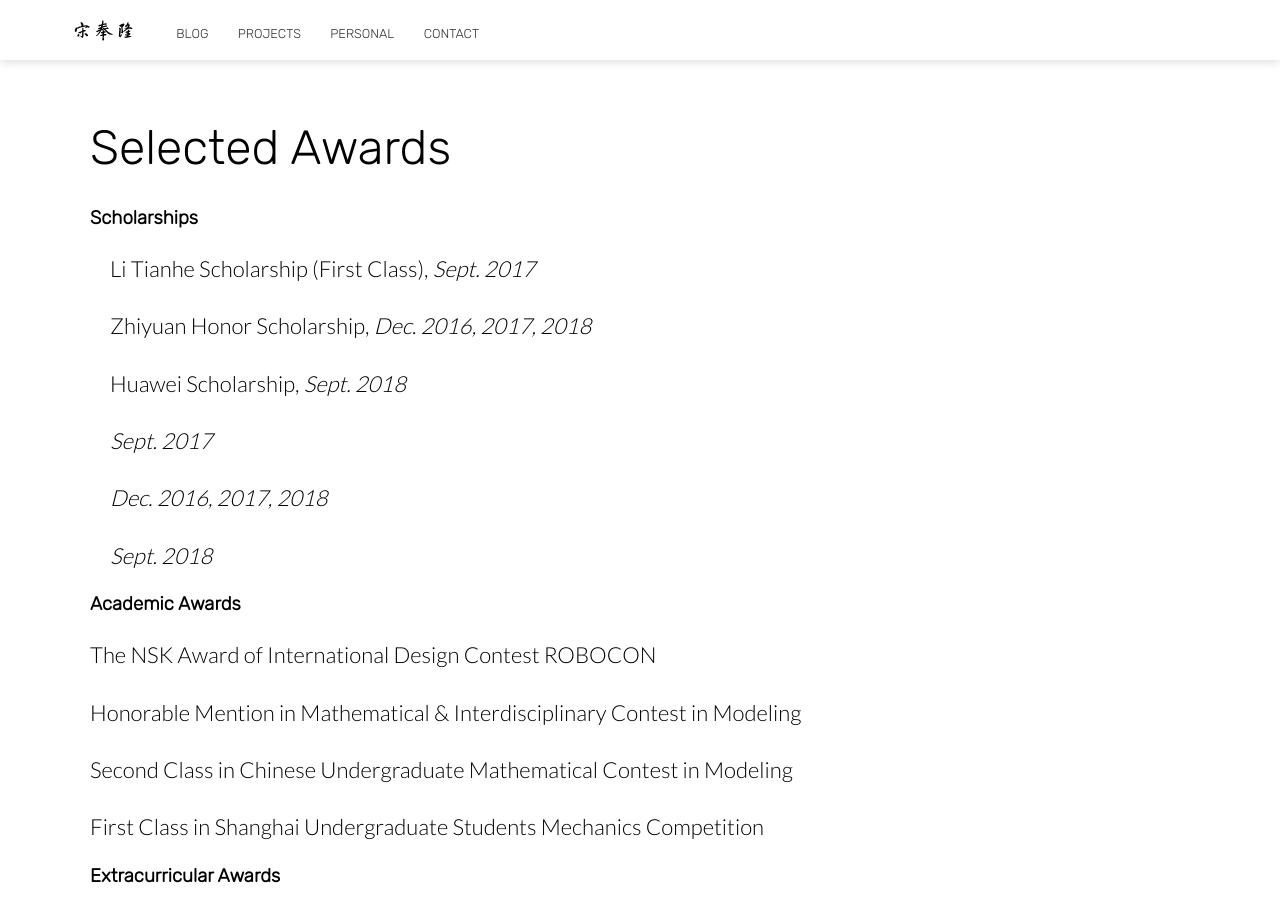
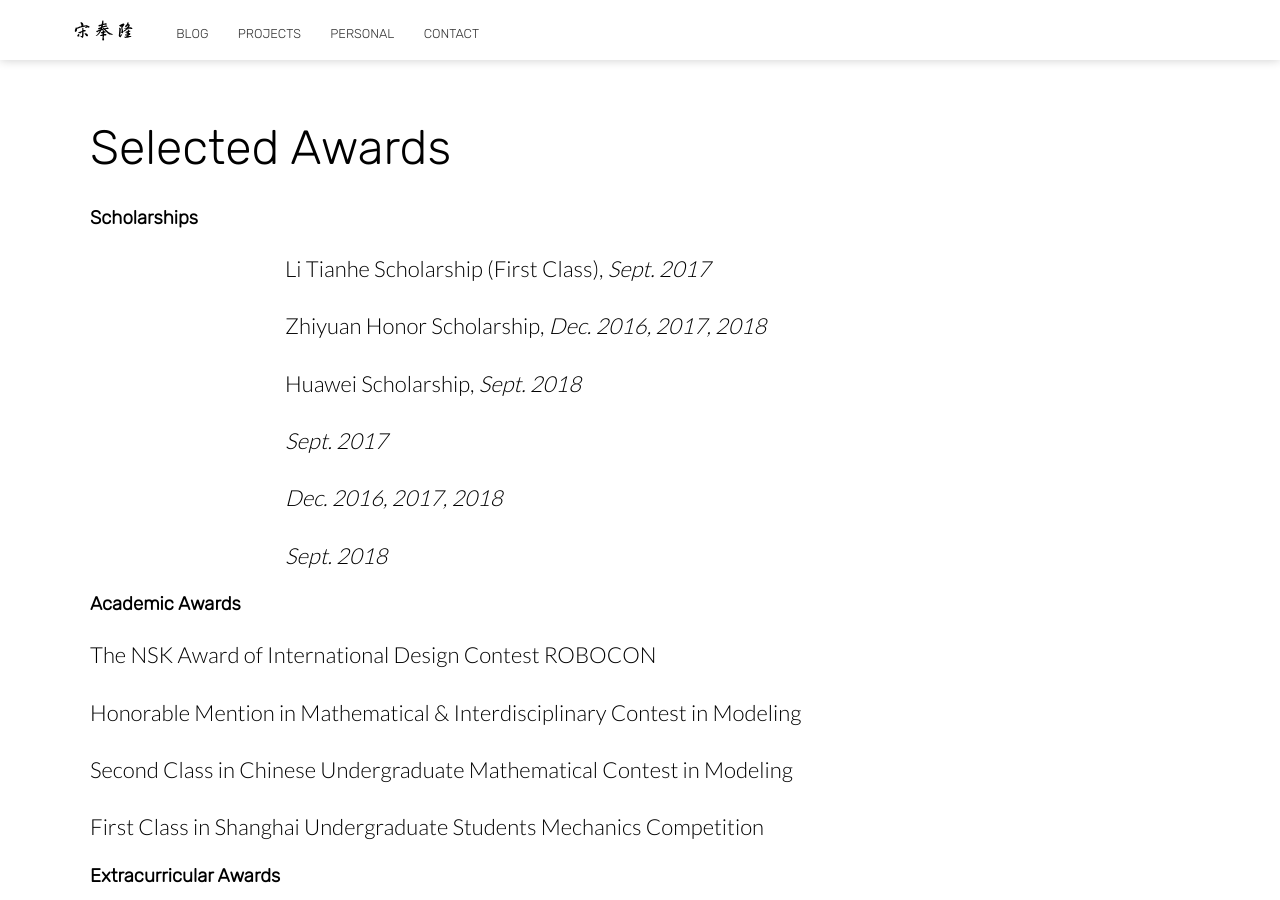
Before and after one commit to FenglongSong/fenglongsong.github.io, a Jekyll site: the page built from index.html, in a window 1280 px wide and 900 px high, scrolled down 1930 px. Built offline with Jekyll 4.4.1, drawn with Linux system fonts in a browser that asks for light colours; nearby versions of some CDN libraries.

Commit message:
Update index.html

```diff
--- a/index.html
+++ b/index.html
@@ -49,6 +49,7 @@ bottom_image: https://unsplash.it/2000/1322?a=.png
 			<div class="text">
 				<h2 class="editable">Selected Awards</h2>
 				<h3 class="editable">Scholarships </h3>
+				<div class="text-container">
 						<div class="text">
 								<p class="editable">Li Tianhe Scholarship (First Class), <i>Sept. 2017</i></p>
 								<p class="editable">Zhiyuan Honor Scholarship, <i>Dec. 2016, 2017, 2018</i></p>
@@ -58,6 +59,8 @@ bottom_image: https://unsplash.it/2000/1322?a=.png
 							<p class="editable"><i>Sept. 2017</i></p>
 							<p class="editable"><i>Dec. 2016, 2017, 2018</i></p>
 							<p class="editable"><i>Sept. 2018</i></p>
+						</div>
+
 				</div>
 
 				<h3 class="editable">Academic Awards</h3>
```
Lines whose indentation alone changed are shown as unchanged.
